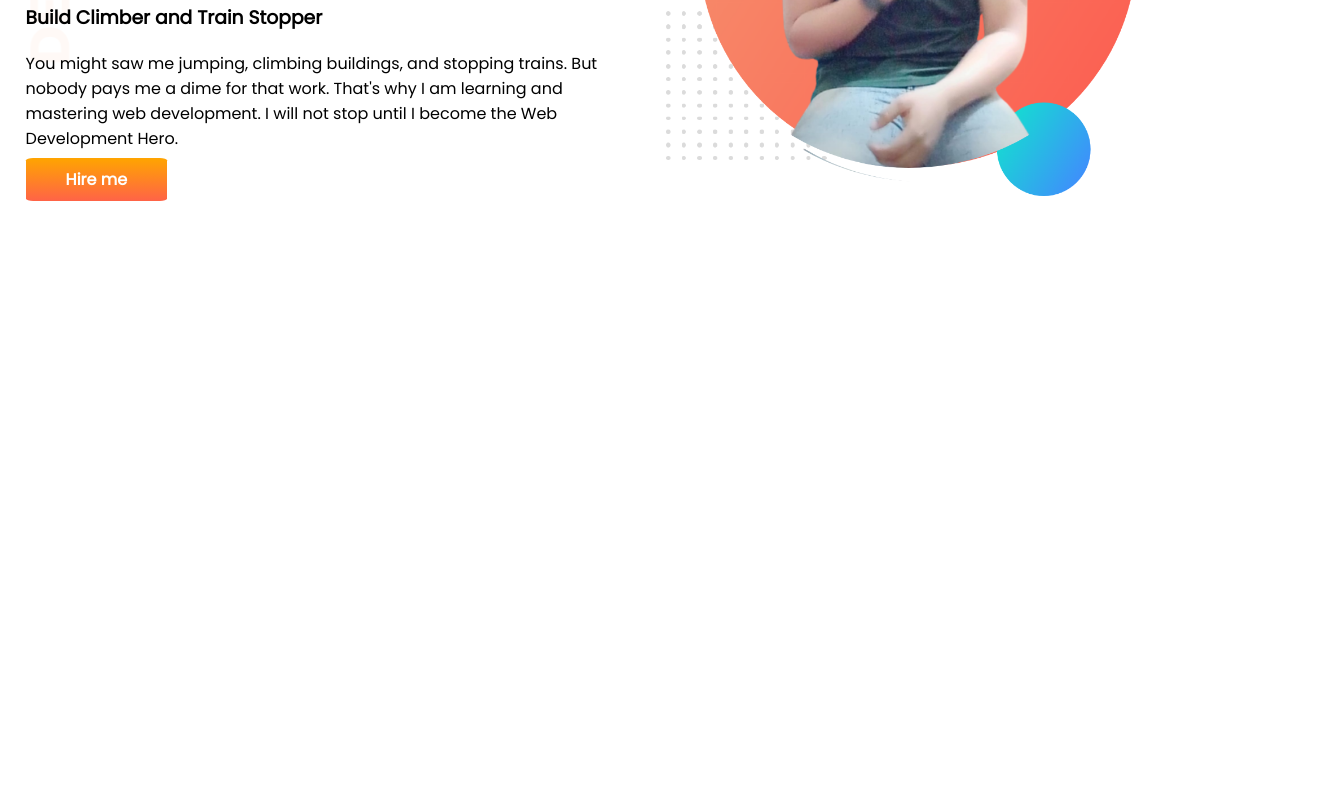
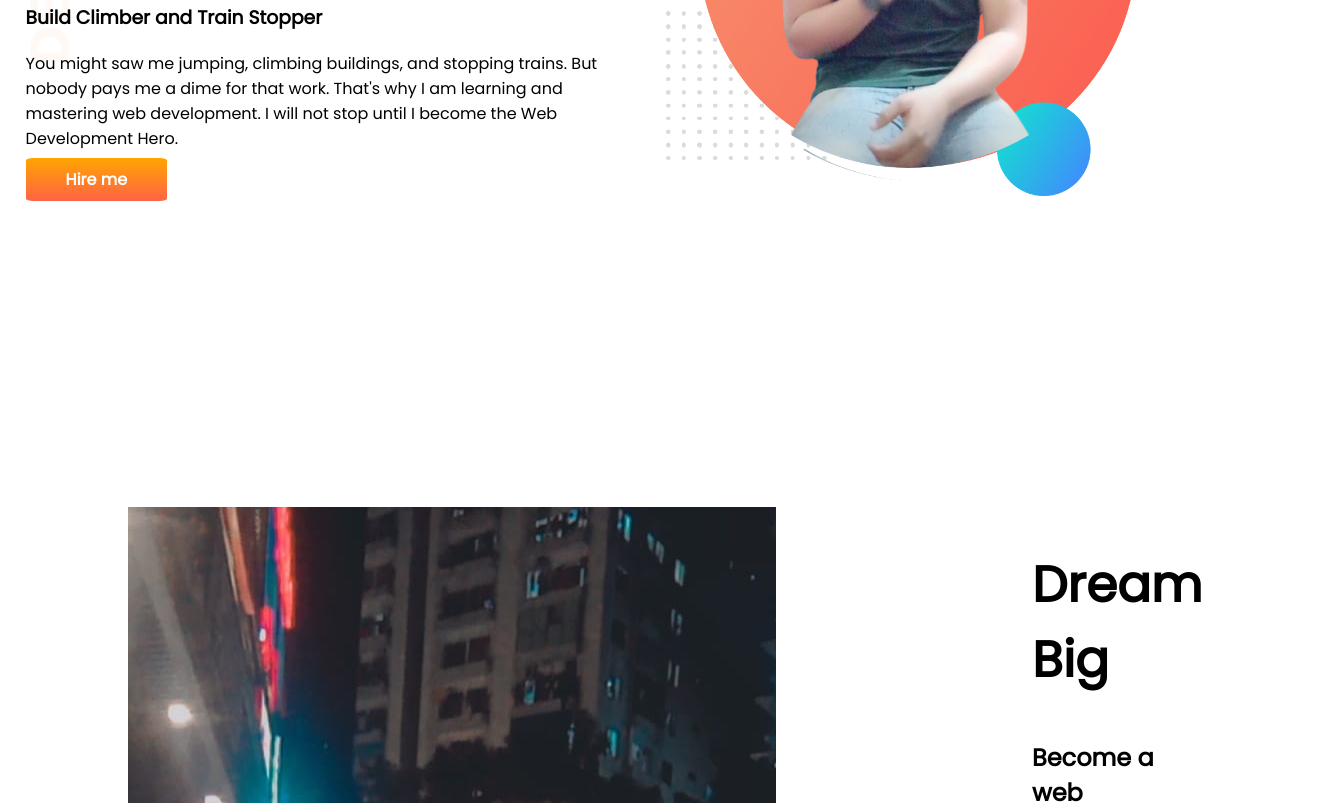
Before and after one commit to munir79/my-portfolio--website, a plain HTML site: page index.html in a window 1280 px wide. Shown: the part 297-1100 px from the top of the page, 1330 px wide, since content can reach past the window. Before the commit the page ends 800 px from the top, so only its background shows below. Drawn offline with Linux system fonts and the light colour scheme.

Commit message:
dream added

```diff
--- a/index.html
+++ b/index.html
@@ -24,6 +24,19 @@
         </div>
         <div class="half-witdh"><img src="pic/my-bg.png" alt=""></div>
     </section>
+    <section class="dream-big ">
+        <div class="one">
+            <img src="pic/my pic1.jpg" alt="">
+        </div>
+        <div class="one ">
+            <h1>Dream Big </h1>
+            <h2>Become a web developer</h2>
+            <p>I already learned the basic HTML and CSS. I can build any simple website. I can even teach my grandma how to make simple
+            website. My goal is to build 3 websites and learn advanced topics</p>
+            <a class="link-button" target="_blank" href=""> Download Resume  </a>
+
+        </div>
+    </section>
 
 </body>
 </html>
--- a/style.css
+++ b/style.css
@@ -9,6 +9,7 @@ h1{
     color: orange;
 }
 section{ display: flex;
+    margin-bottom: 150px;
 
 }
 .half-witdh{
@@ -32,3 +33,15 @@ section{ display: flex;
     background-image: url(back/top-banner.png);
     background-repeat: no-repeat;
 }
+.one{
+    width:90%;
+    padding:10%;
+}
+.ome img{
+    width:20%;
+}
+.dream-big{
+    background-image: url(back/dream-bg.png);
+    background-repeat: no-repeat;
+    background-position: right;
+}
```
Also changed, not shown: pic/dream.jpg (added), pic/dream1.avif (added).
